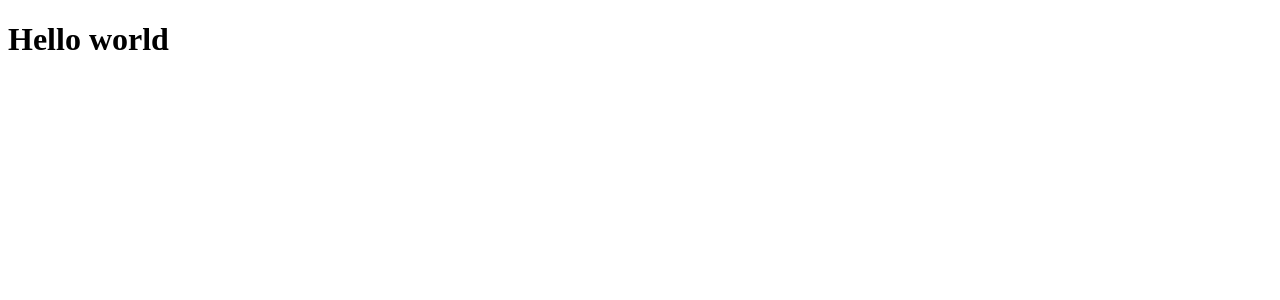
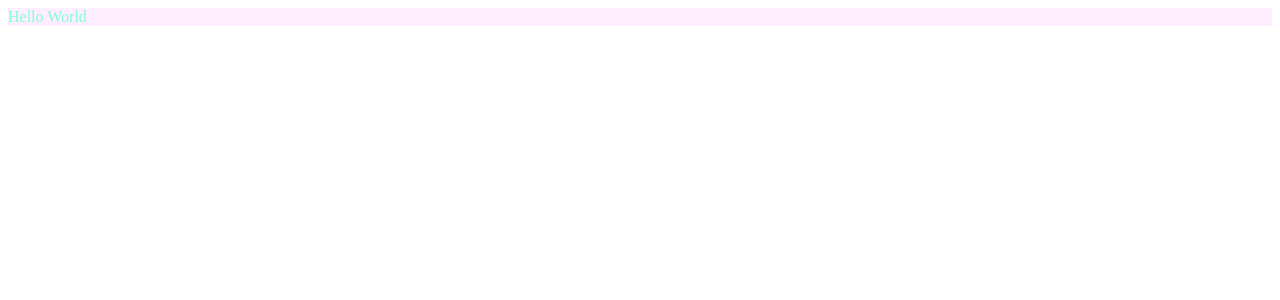
Before and after one commit to Henrique-M01/challengeWine, a Next.js app: page / in a window 1280 px wide. Shown: the top 300 px of the page. Built offline with nearby package versions, Linux system fonts and the light colour scheme.

Commit message:
feat: add initial component header

```diff
--- /dev/null
+++ b/src/components/Header.tsx
@@ -0,0 +1,8 @@
+import styled from 'styled-components';
+
+const Header = styled.header`
+  color: aquamarine;
+  background-color: #f0f1;
+`;
+
+export default Header;
--- a/src/pages/index.tsx
+++ b/src/pages/index.tsx
@@ -1,5 +1,6 @@
 import type { NextPage } from 'next'
 import Head from 'next/head'
+import Header from '../components/Header'
 
 const Home: NextPage = () => {
   return (
@@ -11,9 +12,7 @@ const Home: NextPage = () => {
       </Head>
 
       <main>
-        <h1>
-          Hello world
-        </h1>
+        <Header>Hello World</Header>
       </main>
     </div>
   )
```
